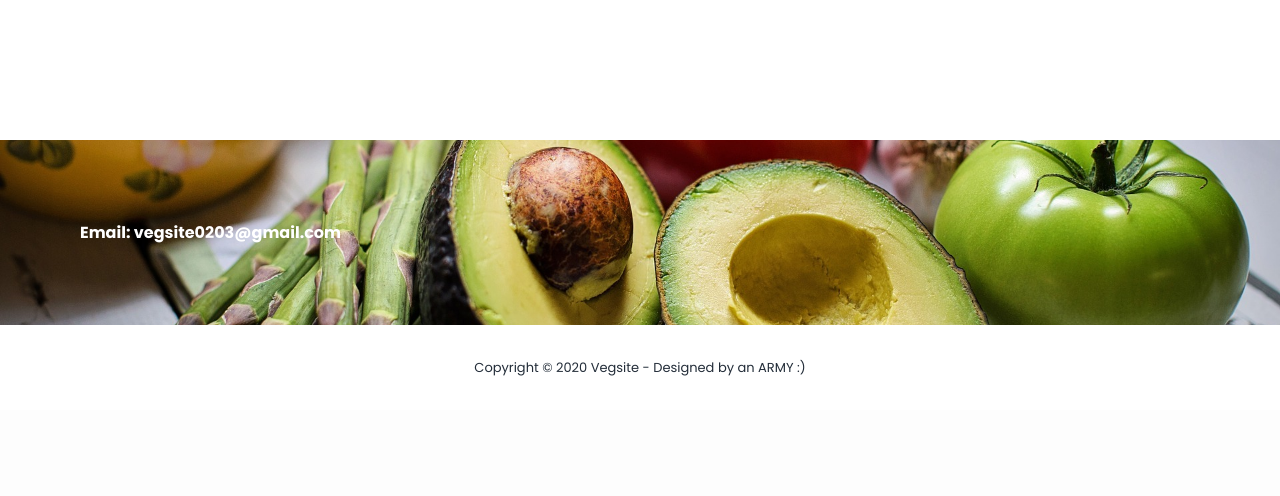
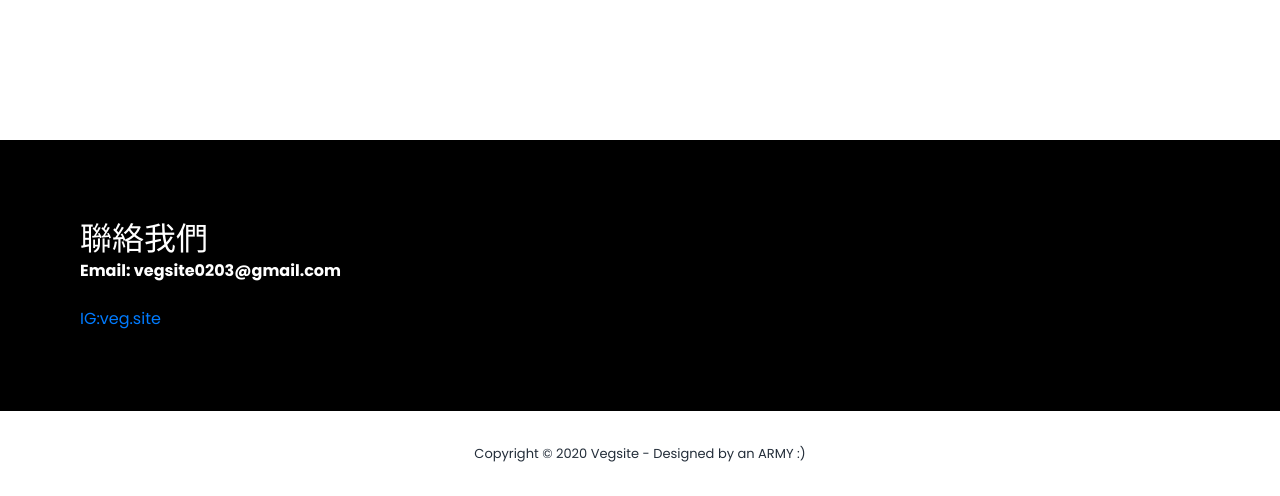
Before and after one commit to Exitialium/vegsite.tw, a Django app: page / in a window 1280 px wide. Shown: the part 2609-3105 px from the top of the page. Before the commit the page ends 2985 px from the top, so only its background shows below. Run offline with Django 3.2, Linux system fonts and the light colour scheme; data that the repository does not hold is empty; some libraries are stand-ins or nearby versions.

Commit message:
Contact us

```diff
--- a/static/css/index.css
+++ b/static/css/index.css
@@ -1043,10 +1043,13 @@ contact
 
 #contact-us .contact-form {
   padding: 80px;
-  background-image: url(../images/contactUs.jpg);
+  background-color: black;
   background-position: center center;
   background-repeat: no-repeat;
   background-size: cover;
+}
+.contact-Us {
+  color: white;
 }
 
 #contact-us .contact-form #contact {
--- a/templates/index.html
+++ b/templates/index.html
@@ -171,7 +171,9 @@ window.location = https://vegsite.herokuapp.com/;
             <div class="row">
                 <div class="contactUs">
                     <div class="contact-form">
-                     <p>Email: vegsite0203@gmail.com</p>
+                    <h2 class="contact-Us">聯絡我們</h2>
+                     <p class="contact-Us">Email: vegsite0203@gmail.com</p><br>
+                     <a href="https://www.instagram.com/veg.site/">IG:veg.site</a>
                     </div>
                 </div>
             </div>
```
